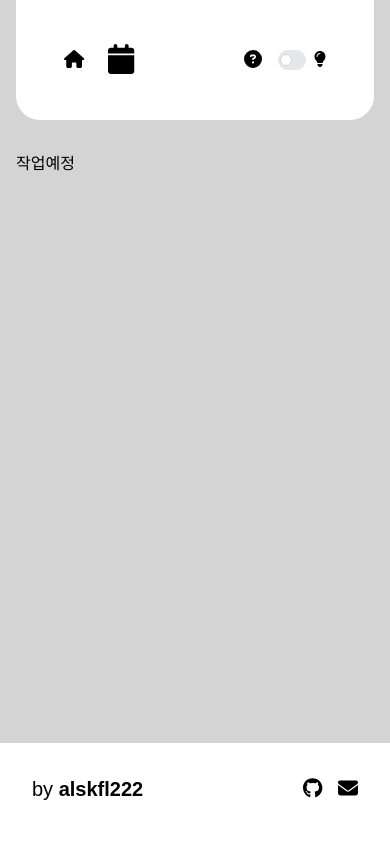
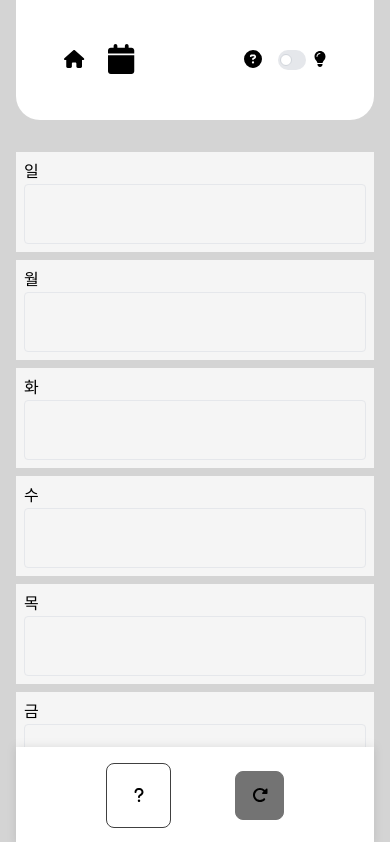
Before and after one commit to alskfl222/practice_svelte, a SvelteKit app: page /calendar in a window 390 px wide. Shown: the top 842 px of the page. Built offline with nearby package versions, Linux system fonts and the light colour scheme.

Commit message:
[ FEAT ] : calendar store, modal, drag & drop

```diff
--- a/src/lib/components/CharInput.svelte
+++ b/src/lib/components/CharInput.svelte
@@ -12,7 +12,7 @@
 			class: charClass,
 			group: classInfo[charClass].group
 		};
-		$data = [...$data, { char }];
+		$data = [...$data, { char, day: 'x' }];
 		$order = [...$order, charName];
 		localStorage.setItem('prev', JSON.stringify($data));
 		charName = '';
--- a/src/lib/components/modals/BossSelect.svelte
+++ b/src/lib/components/modals/BossSelect.svelte
@@ -3,6 +3,7 @@
 	import Dropdown from '../common/Dropdown.svelte';
 	import { data, char } from '$stores';
 	import { bossInfo, boss } from '$stores/boss';
+	import type { MapleDayType } from '$types';
 
 	function handleSelect(event: CustomEvent) {
 		switch (event.type) {
@@ -32,7 +33,8 @@
 		if (!isExist) {
 			const item = {
 				char: { ...$char },
-				boss: { ...$boss }
+				boss: { ...$boss },
+				day: 'x' as MapleDayType
 			};
 
 			$data = [...rest, ...charItemArr, item];
@@ -47,7 +49,6 @@
 			dc: '',
 			headcount: 1,
 			required: false,
-			day: 'x'
 		};
 	}
 
--- /dev/null
+++ b/src/lib/components/modals/ItemSelect.svelte
@@ -0,0 +1,36 @@
+<script lang="ts">
+	import { bossInfo } from '$stores/boss';
+	import { calendarData, selectedItem } from '$stores/calendar';
+	import type { ItemType } from '$types';
+
+	function selectItem(item: ItemType) {
+		$selectedItem = item;
+	}
+</script>
+
+<div class="w-[80vw] h-[80vh] flex items-center rounded-2xl bg-white">
+	<div class="w-full max-h-[80%] px-4 xs:px-12 flex flex-col gap-8 overflow-scroll">
+		{#each $calendarData.x as item}
+			<div
+				class="flex-none relative w-full h-[120px] flex justify-center sm:justify-between items-center
+               gap-2 rounded-3xl overflow-hidden"
+				on:click={() => selectItem(item)}
+			>
+				<img
+					src={item.boss ? bossInfo[item.boss.name].image : ''}
+					alt={item.boss?.name}
+					class="absolute w-full h-full rounded-3xl object-cover"
+				/>
+				<div
+					class="absolute w-full h-full bg-gradient-to-l from-white via-transparent to-transparent"
+				/>
+				<div class="relative w-full px-2 flex justify-between items-center gap-2 text-white">
+					<span class="text-xl font-bold drop-shadow-xs">{item.char.name}</span>
+					<div class="flex flex-col items-center text-lg drop-shadow-xs">
+						<span>{item.boss?.name}</span><span>{item.boss?.dc}</span>
+					</div>
+				</div>
+			</div>
+		{/each}
+	</div>
+</div>
--- a/src/lib/components/modals/Modal.svelte
+++ b/src/lib/components/modals/Modal.svelte
@@ -2,12 +2,14 @@
 	import type { ComponentType } from 'svelte';
 	import BossSelect from './BossSelect.svelte';
 	import ExportImage from './ExportImage.svelte';
+	import ItemSelect from './ItemSelect.svelte';
 	import Message from './Message.svelte';
 	import { modalType } from '$stores/modal';
 
 	const component: { [key in string]: ComponentType } = {
 		BossSelect,
 		ExportImage,
+		ItemSelect,
 		Message
 	};
 </script>
--- a/src/routes/calendar/+page.svelte
+++ b/src/routes/calendar/+page.svelte
@@ -1,44 +1,66 @@
-<div>작업예정</div>
+<script lang="ts">
+	import { data } from '$stores';
+	import { bossInfo } from '$stores/boss';
+	import { calendarData, selectedItem } from '$stores/calendar';
+	import { showModal, modalType } from '$stores/modal';
+	import type { ItemType, MapleDayType } from '$types';
 
-<!-- <script lang="ts">
-	import { fly, fade } from 'svelte/transition';
+	type DayType = 'common' | 'maple';
+	const dayObj: {
+		[key in DayType]: MapleDayType[];
+	} = {
+		common: ['일', '월', '화', '수', '목', '금', '토'],
+		maple: ['목', '금', '토', '일', '월', '화', '수']
+	};
+	let dayType: DayType = 'common';
 
-	import Title from '$lib/components/common/Title.svelte';
-	import Hbar from '$lib/components/common/Hbar.svelte';
+	let scrollY: number = 0;
+	let innerWidth: number = 0;
+	let innerHeight: number = 0;
 
-	import { store } from '$stores';
-	import { mapleDayObj } from '$stores/calendar';
-	import type { MapleDayType } from '$types';
-
-	let isCharListOpen: boolean = false;
-	let selectedDay: MapleDayType | null = null;
-
-	function onClickDay(idx: number) {
-		isCharListOpen = true;
-		selectedDay = Object.keys($mapleDayObj)[idx] as MapleDayType;
+	function openModal() {
+		$showModal = true;
+		$modalType = 'ItemSelect';
 	}
 
-	function addCharToDay(char: string) {
-		if (selectedDay) {
-			let index = $mapleDayObj[selectedDay].indexOf(char);
-			if (index < 0) {
-				const nameArr = $store.map((char) => char.name);
-				$mapleDayObj[selectedDay].push(char);
-				$mapleDayObj[selectedDay].sort((a, b) => nameArr.indexOf(a) - nameArr.indexOf(b));
-			} else {
-				$mapleDayObj[selectedDay] = [
-					...$mapleDayObj[selectedDay].slice(0, index),
-					...$mapleDayObj[selectedDay].slice(index + 1)
-				];
-			}
-			localStorage.setItem('dayObj', JSON.stringify($mapleDayObj));
-			$mapleDayObj = $mapleDayObj;
-		}
+	function dragStart(e: DragEvent, item: ItemType | null) {
+		e.dataTransfer?.setData('text/plain', JSON.stringify(item));
 	}
 
-	function getCharBossArr(char: string) {
-		return $store.filter((x) => x.name === char)[0].boss;
+	function dragEnter(e: DragEvent) {
+		const el = e.target as HTMLElement
+		el.classList.add('bg-neutral-500/30')
 	}
+
+	function dragLeave(e: DragEvent) {
+		const el = e.target as HTMLElement
+		el.classList.remove('bg-neutral-500/30')
+	}
+
+	function dragDrop(e: DragEvent, day: MapleDayType) {
+		const dragData = e.dataTransfer?.getData('text/plain') as string;
+		const item = JSON.parse(dragData) as ItemType;
+
+		if (item) {
+			const char = item.char.name;
+			const boss = item.boss?.name;
+			const dc = item.boss?.dc;
+
+			$data.push({ ...item, day });
+			$data = $data.filter(
+				(item) =>
+					char !== item.char.name ||
+					boss !== item.boss?.name ||
+					dc !== item.boss?.dc ||
+					item.day !== 'x'
+			);
+
+			$selectedItem = null;
+		}
+		const container = e.currentTarget as HTMLElement
+		container.classList.remove('bg-neutral-500/30')
+	}
+	$: console.log($data);
 </script>
 
 <svelte:head>
@@ -46,80 +68,67 @@
 	<meta name="description" content="일정 관리" />
 </svelte:head>
 
+<svelte:window bind:scrollY bind:innerWidth bind:innerHeight />
+
+<div class="grid grid-cols-1 gap-2">
+	{#each dayObj[dayType] as day}
+		<div class="p-2 bg-neutral-100">
+			<div>{day}</div>
 			<div
-	class="h-full px-2 pt-4 pb-[120px] rounded-2xl bg-white"
-	on:click={() => (isCharListOpen = false)}
-	in:fade
+				class="min-h-[60px] p-2 grid grid-cols-1 gap-2 border rounded hover:bg-neutral-300/30"
+				on:dragenter={dragEnter}
+				on:dragleave={dragLeave}
+				on:drop={(e) => dragDrop(e, day)}
+				on:dragover={(e) => e.preventDefault()}
 			>
-	<Title>주간 일정</Title>
-	<div class="px-4 grid gap-4 lg:grid-cols-7">
-		{#each Object.entries($mapleDayObj) as entry, idx}
-			<div
-				class="w-full h-[200px] p-4 flex flex-col justify-between gap-4
-							 border-2 rounded-2xl bg-white shadow lg:h-[270px]"
-				class:border-neutral-500={entry[0] === selectedDay}
-				on:click|stopPropagation={() => onClickDay(idx)}
-			>
-				<div class="flex justify-between items-center lg:flex-col lg:items-start">
-					<span class="text-2xl">{entry[0]}</span><span>{entry[1].length} 캐릭터</span>
-				</div>
-				<div class="relative w-full h-[80%] flex flex-col gap-2 overflow-y-auto">
-					{#each entry[1] as char}
-						{#if getCharBossArr(char).length > 0}
+				{#each $calendarData[day] as item}
+					<div class="p-2 border rounded">
+						<div>{item.char.name}</div>
 						<div>
-								<div
-									id="char"
-									class="flex-none relative text-lg whitespace-nowrap text-ellipsis overflow-x-hidden"
-								>
-									{char}
-								</div>
-								<div class="absolute z-10 left-0 right-0 m-2 p-4 flex flex-col border rounded-xl bg-white
-														lg:fixed lg:inset-x-[25%] lg:px-8 lg:grid lg:grid-cols-4">
-									{#each getCharBossArr(char) as boss}
-										<p>{boss.name}</p>
-									{/each}
+							{item.boss?.name} - {item.boss?.dc}
 						</div>
 					</div>
-						{/if}
 				{/each}
 			</div>
 		</div>
 	{/each}
+	{#if innerWidth < 1280 && scrollY + innerHeight < document.body.scrollHeight - 10}
+		<div
+			class="fixed z-40 bottom-0 inset-x-0 max-h-[160px] mx-4 p-4 flex justify-center items-center
+						 gap-16 sm:gap-24 md:gap-30 bg-white drop-shadow-[0_0_5px_rgba(0,0,0,0.1)]"
+		>
+			{#if !$selectedItem}
+				<div
+					class="w-[20%] max-w-[128px] aspect-square px-4 py-2 flex justify-center items-center
+								 border rounded-lg border-neutral-700"
+					on:click={openModal}
+				>
+					<i class="fa-solid fa-question" />
 				</div>
-	{#if isCharListOpen}
 				<div
-			class="fixed bottom-0 inset-x-0 z-30 h-[35%] mx-4 px-12 pt-4 pb-16
-						 rounded-t-2xl bg-white shadow-[0_1px_3px_-1px_rgba(0,0,0,1)]"
-			on:click|stopPropagation={() => (isCharListOpen = true)}
-			in:fly
+					class="w-[15%] max-w-[84px] aspect-square px-4 py-2 flex justify-center items-center
+							 border rounded-lg border-neutral-500 bg-neutral-500"
 				>
-			<div class="w-full mb-2 flex justify-center">
-				<button
-					class="w-full text-lg font-bold hover:bg-neutral-300/30"
-					on:click={() => (isCharListOpen = false)}>닫기 <i class="fa-solid fa-xmark" /></button
+					<i class="fa-solid fa-rotate-right" />
+				</div>
+			{:else}
+				<div
+					draggable="true"
+					class="w-[20%] max-w-[128px] aspect-square px-4 py-2 flex justify-center items-center
+								 border rounded-lg shadow"
+					style={`background-image: url("${
+						$selectedItem.boss ? bossInfo[$selectedItem.boss.name].image : ''
+					}"); background-position: center; background-size: cover;`}
+					on:dragstart={(e) => dragStart(e, $selectedItem)}
+				/>
+				<div
+					class="w-[15%] max-w-[84px] aspect-square px-4 py-2 flex justify-center items-center
+								 border rounded-lg border-neutral-700 hover:bg-neutral-500/30"
+					on:click={openModal}
 				>
-			</div>
-			<Hbar />
-			<div class="h-full mt-4 flex flex-col gap-2 overflow-x-hidden overflow-y-scroll">
-				{#each $store as char}
-					{#if char.boss.length > 0}
-						<div class="text-2xl hover:bg-neutral-300/30" on:click={() => addCharToDay(char.name)}>
-							{char.name}
-						</div>
-					{/if}
-				{/each}
-			</div>
+					<i class="fa-solid fa-rotate-right" />
 				</div>
 			{/if}
 		</div>
-
-<style lang="scss">
-	div#char {
-		& + div {
-			visibility: hidden;
-		}
-		&:hover + div {
-			visibility: visible;
-		}
-	}
-</style> -->
+	{/if}
+</div>
--- a/src/stores/calendar.ts
+++ b/src/stores/calendar.ts
@@ -1,10 +1,15 @@
-import { writable } from 'svelte/store';
+import { derived, writable } from 'svelte/store';
+import { fulfilled, order } from '$stores';
+import { bossInfo } from '$stores/boss';
 import dayjs from 'dayjs';
-import type { MapleDayType } from '$types';
+import type { ItemType, MapleDayType } from '$types';
 
 const today = dayjs().day();
 export const mapleDay = today < 4 ? today + 3 : today - 4;
-export const mapleDayObj = writable<{ [key in MapleDayType]: string[] }>({
+
+function getCalendarData(fulfilled: ItemType[]) {
+	const bossNames = Object.keys(bossInfo);
+	const calendarData: { [key in MapleDayType]: ItemType[] } = {
 		일: [],
 		월: [],
 		화: [],
@@ -12,5 +17,23 @@ export const mapleDayObj = writable<{ [key in MapleDayType]: string[] }>({
 		목: [],
 		금: [],
 		토: [],
-	x: [],
+		x: []
+	};
+
+	Object.keys(calendarData).forEach((day) => {
+		const dayItems = fulfilled.filter((item) => item.day === day);
+		order.subscribe((chars) => {
+			const row: ItemType[] = [];
+			chars.forEach((char) => {
+				const charItems = dayItems.filter((item) => item.char.name === char);
+				charItems.sort((a, b) => bossNames.indexOf(b.boss!.name) - bossNames.indexOf(a.boss!.name));
+				row.push(...charItems);
 			});
+			calendarData[day as MapleDayType] = row;
+		});
+	});
+	return calendarData;
+}
+
+export const calendarData = derived(fulfilled, getCalendarData);
+export const selectedItem = writable<ItemType | null>(null);
--- a/src/types/index.ts
+++ b/src/types/index.ts
@@ -30,10 +30,10 @@ export type BossItemType = {
 	dc: BossDC;
 	headcount: HeadcountType;
 	required: RequiredType;
-	day: MapleDayType;
 };
 
 export type ItemType = {
 	char: CharItemType;
 	boss?: BossItemType;
+	day: MapleDayType;
 };
```
Lines whose indentation alone changed are shown as unchanged.
